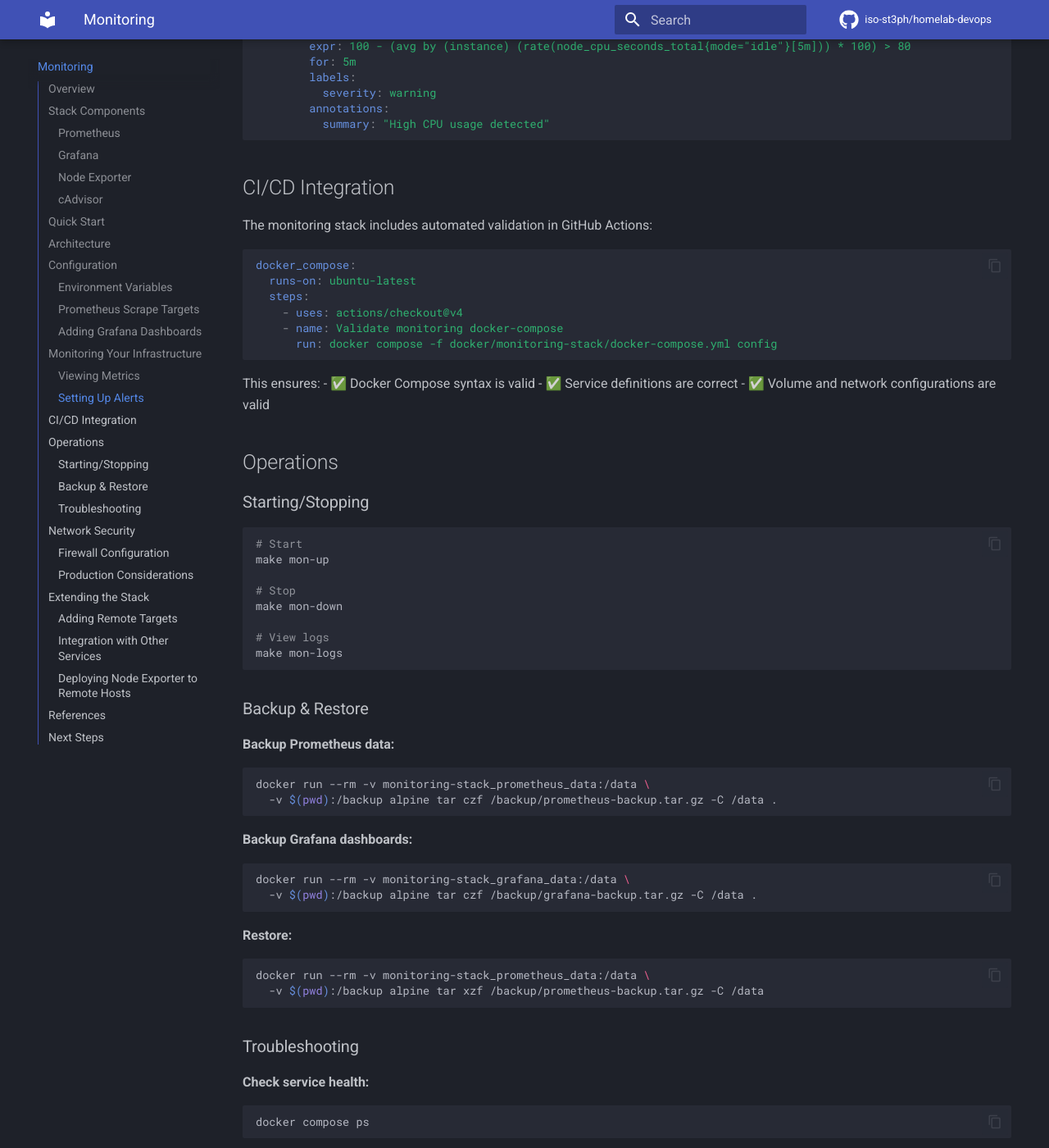
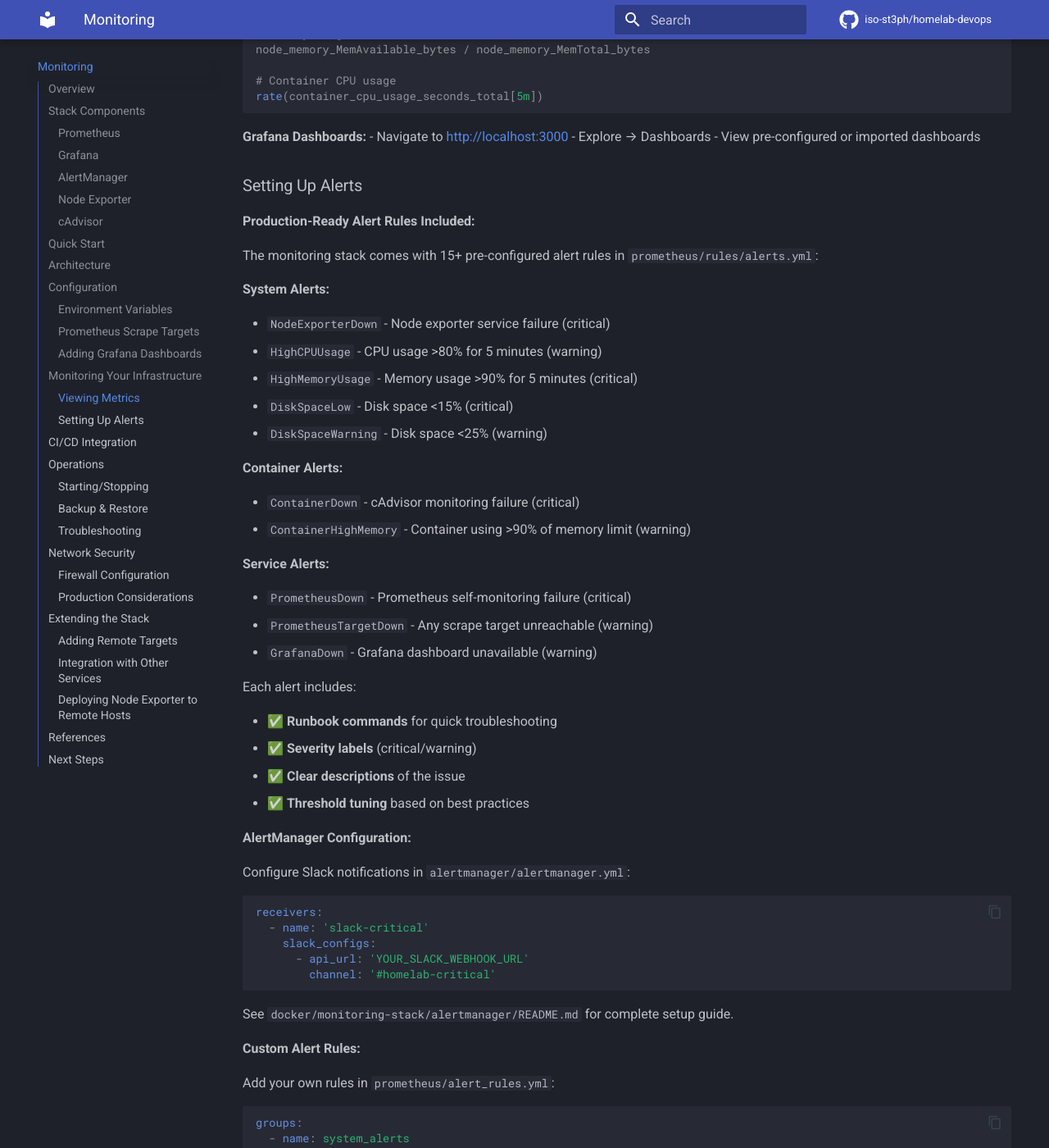
Before and after one commit to iso-st3ph/homelab-devops, an MkDocs documentation site: the page built from docs/monitoring.md, in a window 1280 px wide and 1400 px high, scrolled down 3875 px. Shown: the whole window at 82% size. Built offline with MkDocs 1.6.1 and Material for MkDocs 9.7.7, drawn with Linux system fonts in a browser that asks for light colours; comment, search, counter and statistics services are not loaded; some of the changed text lies outside the part shown.

Commit message:
docs: update README and GitHub Pages with Phase 1 achievements
📚 Documentation Updates:

**README.md:**
- Update roadmap with Phase 1 completions (✅ 14 items)
- Add new features: AlertManager, Ansible Vault, multi-env Terraform
- Update tech stack with AlertManager, Ansible Vault
- Highlight production-ready features
- Reorganize roadmap into Phase 1/2/3

**docs/index.md (GitHub Pages):**
- Add Phase 1 achievements to Projects section
- NEW: Secrets Management (Ansible Vault)
- NEW: Multi-Environment Terraform (dev/staging/prod)
- NEW: Production Alerting (15+ alert rules)
- NEW: Backup & Disaster Recovery
- Update "About This Lab" with production features

**docs/monitoring.md:**
- Add AlertManager to stack components
- Document 15+ production alert rules
- Include alert descriptions with runbooks
- Add Slack integration setup guide
- Update Next Steps with Phase 1 completions
- Change Grafana port to 3001 (updated from 3000)

Phase 1 Highlights:
✅ Prometheus AlertManager with Slack integration
✅ 15+ alert rules (CPU, memory, disk, services)
✅ Ansible Vault secrets management
✅ Multi-environment Terraform (dev/staging/prod)
✅ Automated backup/restore scripts
✅ Production-ready observability

Portfolio now demonstrates:
- Advanced monitoring (not just basic metrics)
- Security best practices (encrypted secrets)
- Enterprise-grade infrastructure patterns
- Disaster recovery procedures

````diff
--- a/docs/monitoring.md
+++ b/docs/monitoring.md
@@ -2,7 +2,7 @@
 
 ## Overview
 
-This homelab includes a production-grade monitoring stack based on **Prometheus** and **Grafana**, providing real-time metrics, dashboards, and alerting capabilities for infrastructure observability.
+This homelab includes a **production-grade monitoring stack** with **Prometheus, Grafana, and AlertManager**, providing real-time metrics, dashboards, and **automated alerting with Slack integration** for full infrastructure observability.
 
 ## Stack Components
 
@@ -11,16 +11,26 @@
 - Scrapes metrics from multiple exporters every 15 seconds
 - 15-day data retention
 - HTTP API for querying metrics
+- **Alert rule evaluation** with 15+ production-ready alerts
 
 ### Grafana
 - **Visualization platform** for metrics dashboards
 - Pre-configured Prometheus datasource
 - Auto-provisioned dashboards
 - Dark theme by default
+- Supports importing from grafana.com
+
+### AlertManager
+- **Alert routing and notification** system
+- Slack integration for critical/warning alerts
+- Alert grouping and inhibition rules
+- Silencing and acknowledgment support
+- Production-ready alert receiver configuration
 
 ### Node Exporter
 - Exports **host system metrics**: CPU, memory, disk I/O, network
 - Runs in host network mode for accurate data collection
+- Deployed to remote hosts via Ansible automation
 
 ### cAdvisor
 - **Container metrics** for Docker
@@ -34,12 +44,13 @@
 make mon-up
 
 # Access services
-# Grafana:       http://localhost:3000
+# Grafana:       http://localhost:3001
 # Prometheus:    http://localhost:9090
+# AlertManager:  http://localhost:9093
 # cAdvisor:      http://localhost:8080
 ```
 
-Default Grafana credentials: `admin` / `changeme-please` (configure in `.env`)
+Default Grafana credentials: `admin` / (set in `.env` - use Ansible Vault in production)
 
 ## Architecture
 
@@ -147,7 +158,53 @@
 
 ### Setting Up Alerts
 
-Prometheus alert rules can be added in `prometheus/alert_rules.yml`:
+**Production-Ready Alert Rules Included:**
+
+The monitoring stack comes with 15+ pre-configured alert rules in `prometheus/rules/alerts.yml`:
+
+**System Alerts:**
+
+- `NodeExporterDown` - Node exporter service failure (critical)
+- `HighCPUUsage` - CPU usage >80% for 5 minutes (warning)
+- `HighMemoryUsage` - Memory usage >90% for 5 minutes (critical)
+- `DiskSpaceLow` - Disk space <15% (critical)
+- `DiskSpaceWarning` - Disk space <25% (warning)
+
+**Container Alerts:**
+
+- `ContainerDown` - cAdvisor monitoring failure (critical)
+- `ContainerHighMemory` - Container using >90% of memory limit (warning)
+
+**Service Alerts:**
+
+- `PrometheusDown` - Prometheus self-monitoring failure (critical)
+- `PrometheusTargetDown` - Any scrape target unreachable (warning)
+- `GrafanaDown` - Grafana dashboard unavailable (warning)
+
+Each alert includes:
+
+- ✅ **Runbook commands** for quick troubleshooting
+- ✅ **Severity labels** (critical/warning)
+- ✅ **Clear descriptions** of the issue
+- ✅ **Threshold tuning** based on best practices
+
+**AlertManager Configuration:**
+
+Configure Slack notifications in `alertmanager/alertmanager.yml`:
+
+```yaml
+receivers:
+  - name: 'slack-critical'
+    slack_configs:
+      - api_url: 'YOUR_SLACK_WEBHOOK_URL'
+        channel: '#homelab-critical'
+```
+
+See `docker/monitoring-stack/alertmanager/README.md` for complete setup guide.
+
+**Custom Alert Rules:**
+
+Add your own rules in `prometheus/alert_rules.yml`:
 
 ```yaml
 groups:
@@ -324,8 +381,12 @@
 
 ## Next Steps
 
-- [ ] Import pre-built Grafana dashboards
-- [ ] Set up Prometheus alert rules
-- [x] Deploy node_exporter to remote hosts via Ansible ✅
+- [x] **Production AlertManager with Slack** ✅
+- [x] **15+ Alert rules with runbooks** ✅
+- [x] **Deploy node_exporter to remote hosts via Ansible** ✅
+- [x] **Secrets management with Ansible Vault** ✅
+- [x] **Automated backup/restore scripts** ✅
+- [ ] Import pre-built Grafana dashboards (Node Exporter Full, Docker)
 - [ ] Configure Nginx reverse proxy with SSL
-- [ ] Set up Alertmanager for notifications
+- [ ] Log aggregation with Loki + Promtail
+- [ ] Distributed tracing with Tempo
````
Also changed, not shown: README.md (+26 -8 lines), docs/index.md (+19 -14 lines).
